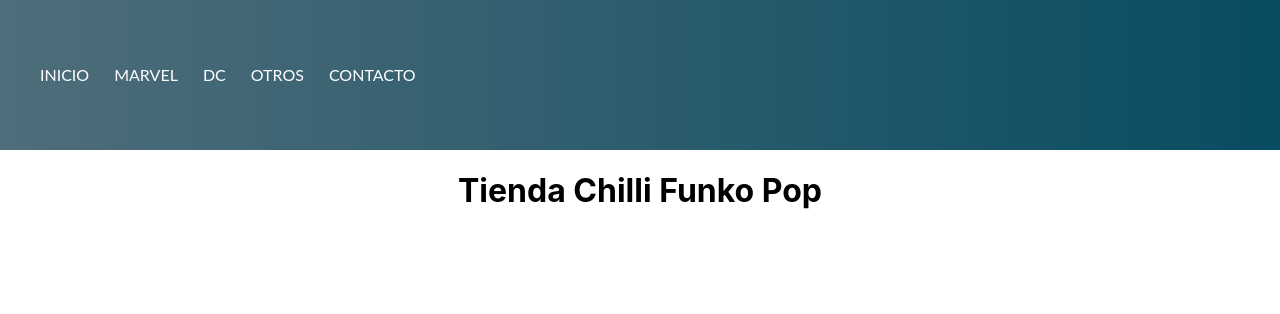
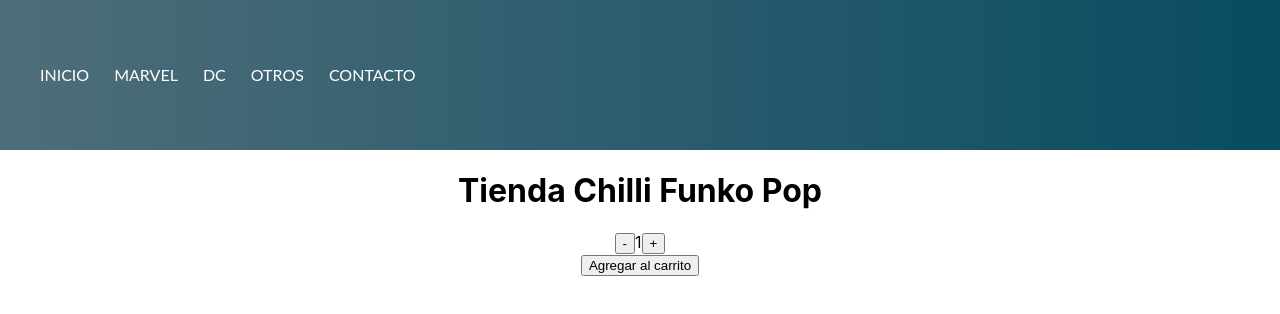
Before and after one commit to Fgarciaaa/FrancoGarciaChillitatto, a React (Create React App) app: page / in a window 1280 px wide. Shown: the top 314 px of the page. Built offline with nearby package versions, Linux system fonts and the light colour scheme.

Commit message:
Desafio contador con boton

```diff
--- a/src/App.js
+++ b/src/App.js
@@ -1,14 +1,18 @@
 import './App.css';
 import NavBar from './components/Navbar';
 import ItemListContainer from './components/ItemListContainer';
-
+import ItemCount from './components/ItemCount';
 
 function App() {
+  function handleOnAdd(cantidad) {
+    alert(`Agregaste ${cantidad} productos al carrito`)
+  }
+
   return (
     <div className="App">
       <NavBar />
       <ItemListContainer greeting="Tienda Chilli Funko Pop" />
-
+      <ItemCount initial={1} stock={10} onAdd={handleOnAdd} />
     </div>
   );
 }
--- /dev/null
+++ b/src/components/ItemCount.js
@@ -0,0 +1,36 @@
+import { useState } from "react";
+
+const ItemCount = ({ stock, initial, onAdd }) => {
+  const [counter, setCounter] = useState(initial);
+
+  function sumar() {
+    if (counter === stock) return;
+
+    setCounter(counter + 1);
+  }
+
+  function restar() {
+    if (counter === 0) return;
+
+    setCounter(counter - 1);
+  }
+
+  function agregarAlCarrito() {
+    if (counter > 0 && counter <= stock) {
+      onAdd(counter);
+    }
+  }
+
+  return (
+    <div>
+      <div>
+        <button onClick={restar}>-</button>
+        {counter}
+        <button onClick={sumar}>+</button>
+      </div>
+      <button onClick={agregarAlCarrito}>Agregar al carrito</button>
+    </div>
+  );
+};
+
+export default ItemCount;
```
